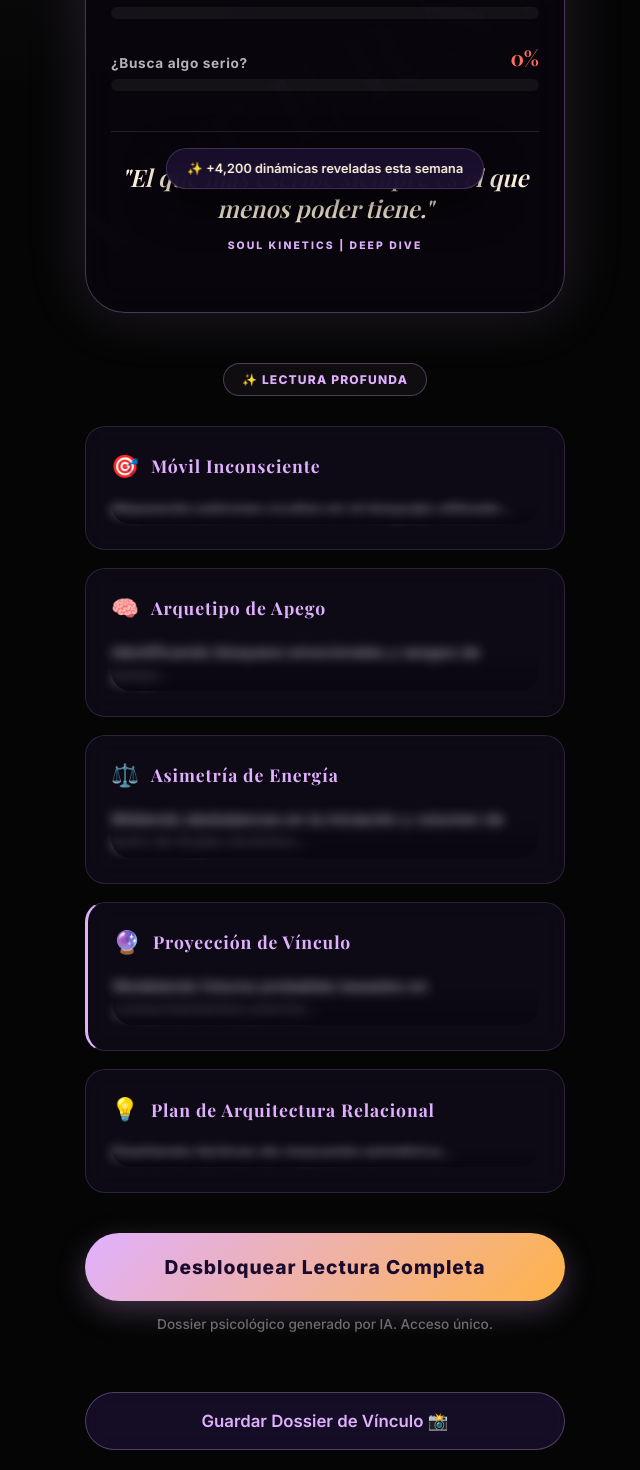
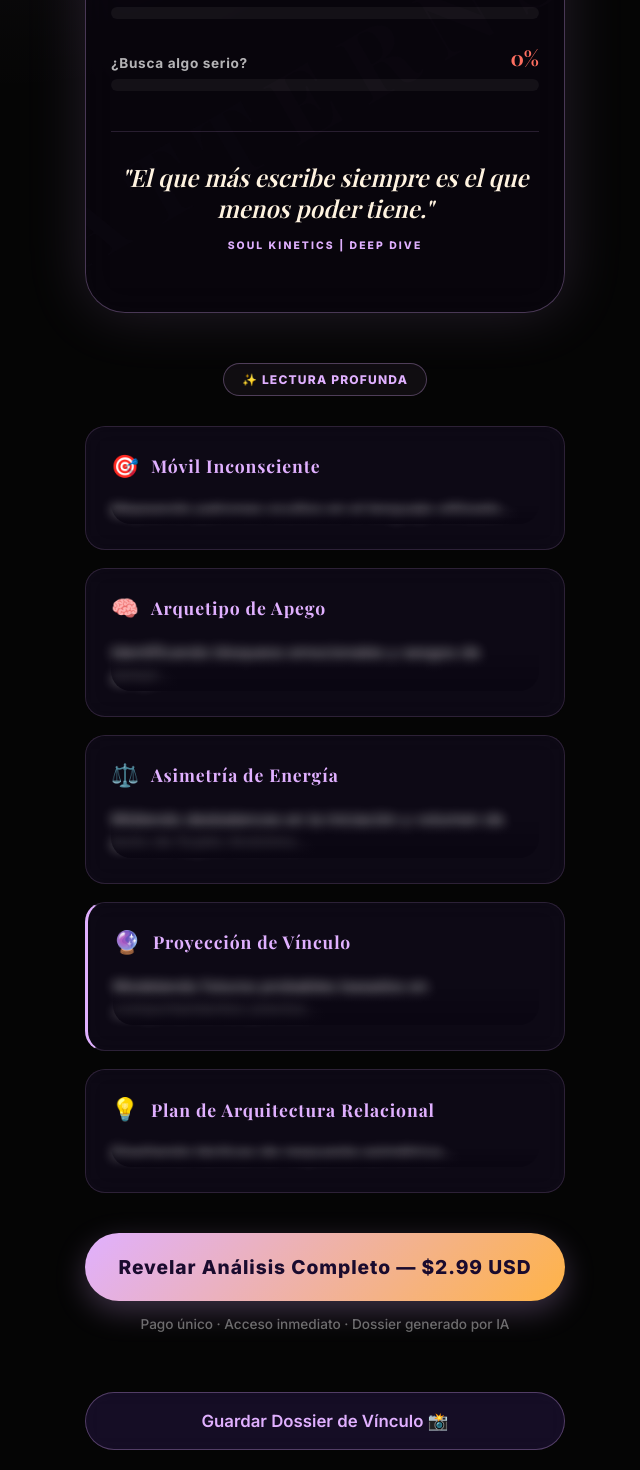
Before and after one commit to CriisxD/redflag-ai-scanner., a Next.js app: page /scan in a window 1280 px wide. Shown: the part 591-2061 px from the top of the page, without its empty margins (315-955 px from the left). Built offline with nearby package versions, Linux system fonts and the light colour scheme; a web font is replaced by a local one.

Commit message:
style: update unlock button to show price (.99) and remove fake social proof toast 💳

```diff
--- a/components/ResultPaywall.js
+++ b/components/ResultPaywall.js
@@ -319,9 +319,9 @@ export default function ResultPaywall({ onCheckout, aiResult, forcedUnlocked = f
                 onClick={handleCheckoutClick}
                 disabled={loading}
               >
-                {loading ? "Sincronizando..." : "Desbloquear Lectura Completa"}
+                {loading ? "Procesando pago..." : "Revelar Análisis Completo — $2.99 USD"}
               </button>
-              <p className="paywall-sub">Dossier psicológico generado por IA. Acceso único.</p>
+              <p className="paywall-sub">Pago único · Acceso inmediato · Dossier generado por IA</p>
             </div>
           )}
         </div>
@@ -350,11 +350,7 @@ export default function ResultPaywall({ onCheckout, aiResult, forcedUnlocked = f
         />
       </div>
 
-      {showSocialProof && !isUnlocked && (
-        <div className="social-toast">
-          ✨ +4,200 dinámicas reveladas esta semana
-        </div>
-      )}
+
 
       <style jsx>{`
         .result-container {
```
